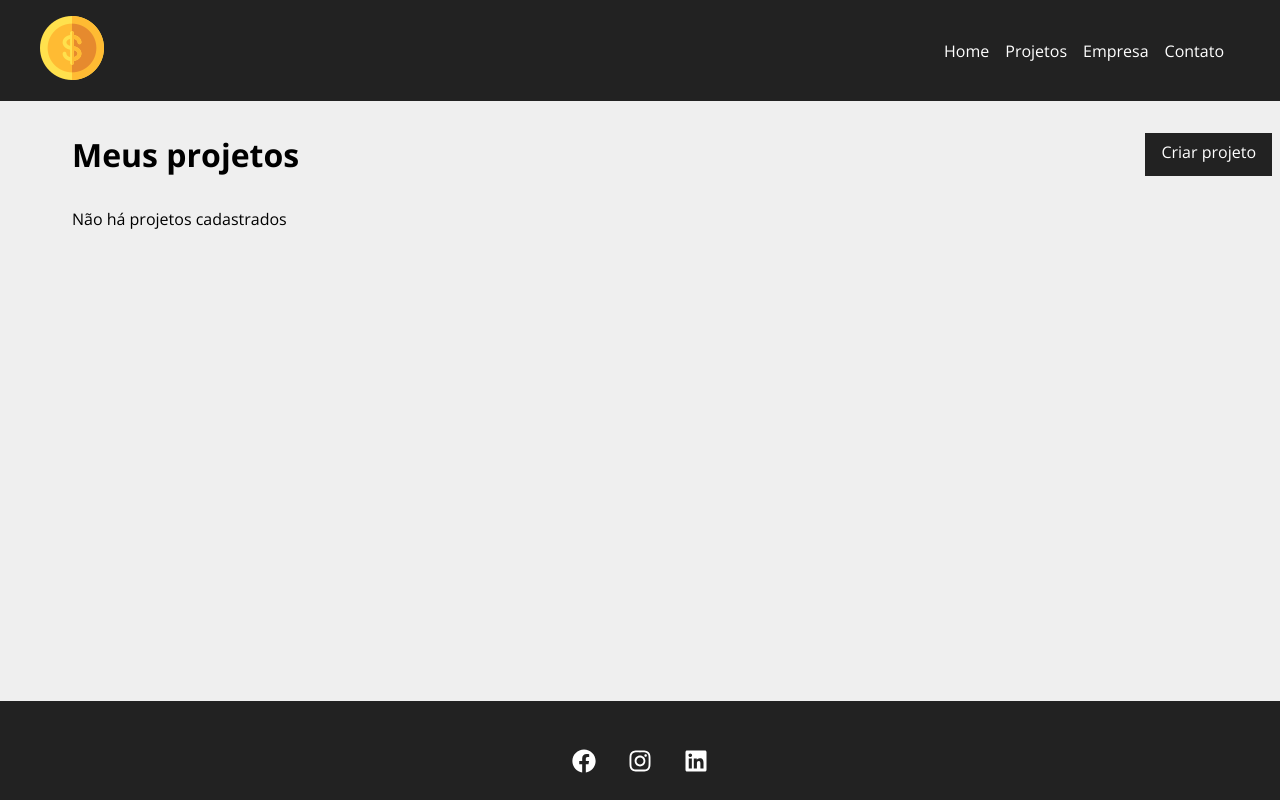
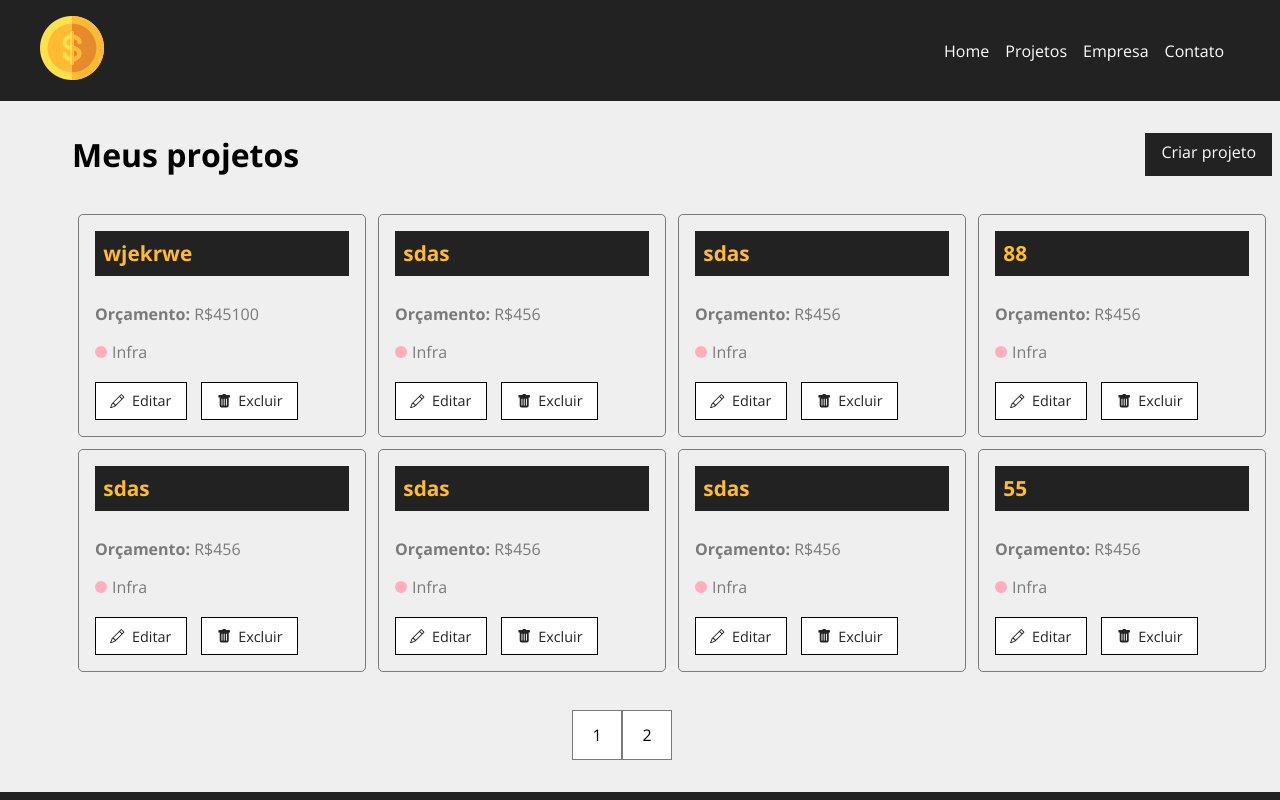
Before and after one commit to Eupou/Costs, a React (Create React App) app: page /projects in a window 1280 px wide. Shown: the top 800 px of the page. Built offline with nearby package versions, Linux system fonts and the light colour scheme; data requests are answered from the project's data file.

Commit message:
add paginação na aba dos projetos

```diff
--- a/db.json
+++ b/db.json
@@ -1,5 +1,171 @@
 {
-  "projects": [],
+  "projects": [
+    {
+      "name": "wjekrwe",
+      "budget": "45100",
+      "category": {
+        "id": "1",
+        "name": "Infra"
+      },
+      "cost": 0,
+      "services": [],
+      "id": 1
+    },
+    {
+      "name": "sdas",
+      "budget": "456",
+      "category": {
+        "id": "1",
+        "name": "Infra"
+      },
+      "cost": 0,
+      "services": [],
+      "id": 2
+    },
+    {
+      "name": "sdas",
+      "budget": "456",
+      "category": {
+        "id": "1",
+        "name": "Infra"
+      },
+      "cost": 0,
+      "services": [],
+      "id": 4
+    },
+    {
+      "name": "88",
+      "budget": "456",
+      "category": {
+        "id": "1",
+        "name": "Infra"
+      },
+      "cost": 0,
+      "services": [],
+      "id": 5
+    },
+    {
+      "name": "sdas",
+      "budget": "456",
+      "category": {
+        "id": "1",
+        "name": "Infra"
+      },
+      "cost": 0,
+      "services": [],
+      "id": 6
+    },
+    {
+      "name": "sdas",
+      "budget": "456",
+      "category": {
+        "id": "1",
+        "name": "Infra"
+      },
+      "cost": 0,
+      "services": [],
+      "id": 9
+    },
+    {
+      "name": "sdas",
+      "budget": "456",
+      "category": {
+        "id": "1",
+        "name": "Infra"
+      },
+      "cost": 0,
+      "services": [],
+      "id": 9
+    },
+    {
+      "name": "55",
+      "budget": "456",
+      "category": {
+        "id": "1",
+        "name": "Infra"
+      },
+      "cost": 0,
+      "services": [],
+      "id": 9
+    },
+    {
+      "name": "sdas",
+      "budget": "456",
+      "category": {
+        "id": "1",
+        "name": "Infra"
+      },
+      "cost": 0,
+      "services": [],
+      "id": 9
+    },
+    {
+      "name": "sdas",
+      "budget": "456",
+      "category": {
+        "id": "1",
+        "name": "Infra"
+      },
+      "cost": 0,
+      "services": [],
+      "id": 9
+    },
+    {
+      "name": "sdas",
+      "budget": "456",
+      "category": {
+        "id": "1",
+        "name": "Infra"
+      },
+      "cost": 0,
+      "services": [],
+      "id": 9
+    },
+    {
+      "name": "sdas",
+      "budget": "456",
+      "category": {
+        "id": "1",
+        "name": "Infra"
+      },
+      "cost": 0,
+      "services": [],
+      "id": 9
+    },
+    {
+      "name": "sdas",
+      "budget": "456",
+      "category": {
+        "id": "1",
+        "name": "Infra"
+      },
+      "cost": 0,
+      "services": [],
+      "id": 9
+    },
+    {
+      "name": "3",
+      "budget": "456",
+      "category": {
+        "id": "1",
+        "name": "Infra"
+      },
+      "cost": 0,
+      "services": [],
+      "id": 9
+    },
+    {
+      "name": "este que nós estamos procurando",
+      "budget": "808080808",
+      "category": {
+        "id": "2",
+        "name": "Desenvolvimento"
+      },
+      "cost": 0,
+      "services": [],
+      "id": 10
+    }
+  ],
   "categories": [
     {
       "id": 1,
--- /dev/null
+++ b/src/components/layout/Pagination.jsx
@@ -0,0 +1,53 @@
+// Layout
+import PaginationButton from "./PaginationButton";
+
+// CSS
+import styles from "./Pagination.module.css";
+
+function Pagination({ nTotalOfEle, getFirstEle, getLastEle }) {
+  const nOfElementsPerPage = 8;
+  let totalOfPages = 0;
+  let arrOfButton = [];
+
+  function setNumberOfPages() {
+    const nOfPages = nTotalOfEle / nOfElementsPerPage;
+
+    // Checks if the number of pages is an integer
+    if (Number.isInteger(nOfPages)) {
+      totalOfPages = nOfPages;
+    } else totalOfPages = Math.floor(nOfPages) + 1;
+
+    for (let i = 1; i <= totalOfPages; i++) {
+      arrOfButton.push(i);
+    }
+  }
+
+  setNumberOfPages();
+
+  function showNewElementsOfThePage(id) {
+    console.log(id);
+    // if (id == 1) {
+    //   getFirstEle(0);
+    //   getLastEle(nOfElementsPerPage - 1);
+    // } else {
+    getFirstEle(nOfElementsPerPage * (id - 1));
+    getLastEle(nOfElementsPerPage * id - 1);
+    // }
+  }
+
+  return (
+    <div className={styles.container_pagination}>
+      <div className={styles.container_button}>
+        {arrOfButton.map((button, id) => (
+          <PaginationButton
+            key={id}
+            id={button}
+            onClick={showNewElementsOfThePage}
+          />
+        ))}
+      </div>
+    </div>
+  );
+}
+
+export default Pagination;
--- /dev/null
+++ b/src/components/layout/Pagination.module.css
@@ -0,0 +1,12 @@
+.container_pagination {
+  margin-top: 2em;
+  width: 100%;
+  display: flex;
+  justify-content: center;
+}
+
+.container_button {
+  display: flex;
+  width: 200px;
+  height: 50px;
+}
--- /dev/null
+++ b/src/components/layout/PaginationButton.jsx
@@ -0,0 +1,11 @@
+import styles from "./PaginationButton.module.css";
+
+function PaginationButton({ id, onClick }) {
+  return (
+    <div className={styles.btn} onClick={() => onClick(id)}>
+      {id}
+    </div>
+  );
+}
+
+export default PaginationButton;
--- /dev/null
+++ b/src/components/layout/PaginationButton.module.css
@@ -0,0 +1,9 @@
+.btn {
+  display: flex;
+  justify-content: center;
+  align-items: center;
+  width: 50px;
+  background-color: white;
+  border: 1px solid #7b7b7b;
+  cursor: pointer;
+}
--- a/src/components/pages/Projects.jsx
+++ b/src/components/pages/Projects.jsx
@@ -1,5 +1,7 @@
 // Hooks
 import { useState, useEffect } from "react";
+
+import { v4 as uuidv4 } from "uuid";
 
 // React-router
 import { useLocation } from "react-router-dom";
@@ -9,6 +11,7 @@ import Message from "../layout/Message";
 import Container from "../layout/Container";
 import LinkButton from "../layout/LinkButton";
 import Loading from "../layout/Loading";
+import Pagination from "../layout/Pagination";
 
 // Projects
 import ProjectCard from "../projects/ProjectCard";
@@ -20,11 +23,20 @@ function Projects() {
   const [projects, setProjects] = useState([]);
   const [removeLoading, setRemoveLoading] = useState(false);
   const [projectMessage, setProjectMessage] = useState("");
+  const [firstEle, setFirstEle] = useState(0);
+  const [lastEle, setLastEle] = useState(7);
 
   const location = useLocation();
   let message = "";
   if (location.state) {
     message = location.state.message;
+  }
+
+  function getFirstEle(e) {
+    setFirstEle(e);
+  }
+  function getLastEle(e) {
+    setLastEle(e);
   }
 
   useEffect(() => {
@@ -39,6 +51,7 @@ function Projects() {
         .then((data) => {
           setProjects(data);
           setRemoveLoading(true);
+          console.log(data);
         })
         .catch((err) => console.log(err));
     }, 300);
@@ -69,16 +82,25 @@ function Projects() {
       {projectMessage && <Message msg={projectMessage} type="sucess" />}
       <Container customClass="start">
         {projects.length > 0 &&
-          projects.map((project) => (
+          projects.map(
+            (project, index) =>
+              index >= firstEle &&
+              index <= lastEle && (
                 <ProjectCard
                   id={project.id}
                   name={project.name}
                   budget={project.budget}
                   category={project.category.name}
-              key={project.id}
+                  key={uuidv4()}
                   handleRemove={removeProjects}
                 />
-          ))}
+              )
+          )}
+        <Pagination
+          nTotalOfEle={projects.length}
+          getFirstEle={getFirstEle}
+          getLastEle={getLastEle}
+        />
         {!removeLoading && <Loading />}
         {removeLoading && projects.length === 0 && (
           <p>Não há projetos cadastrados</p>
```
Also changed, not shown: src/components/projects/ProjectCard.jsx (+9 -0 lines). Lines whose indentation alone changed are shown as unchanged.
